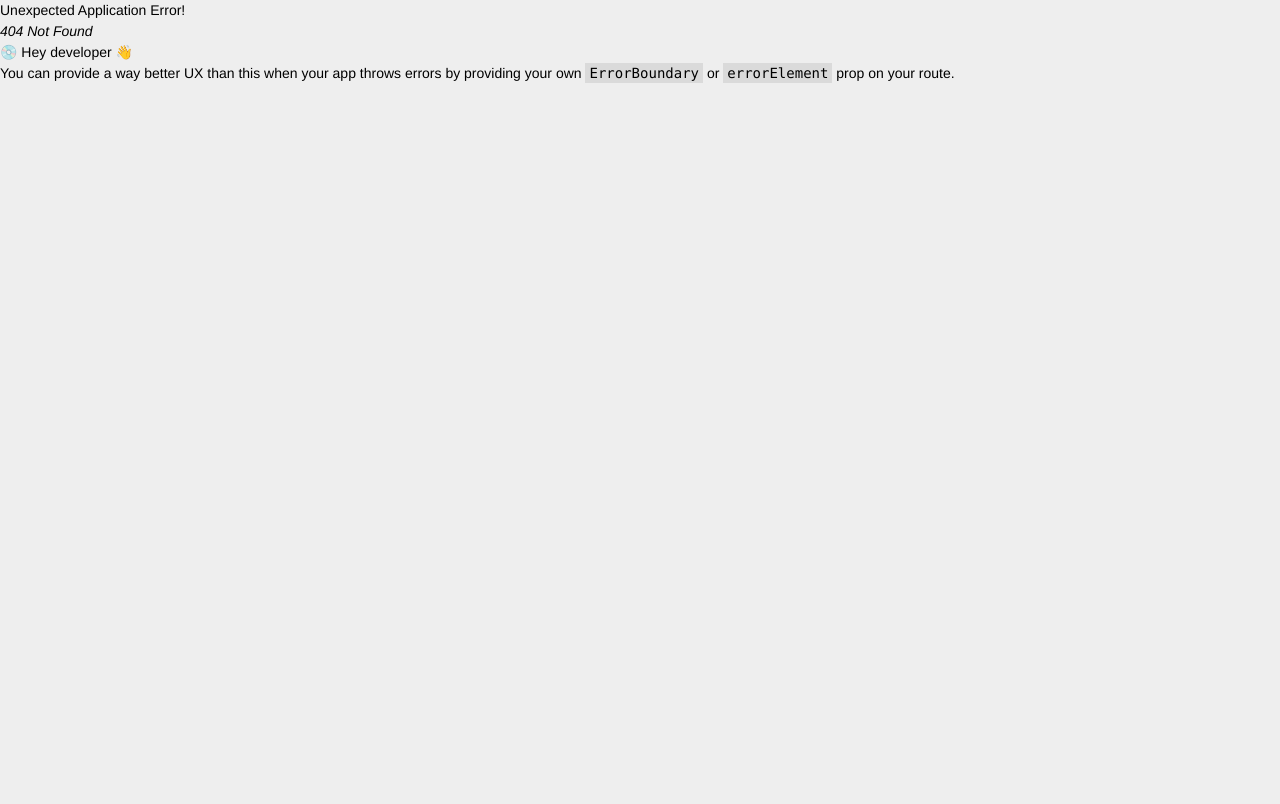
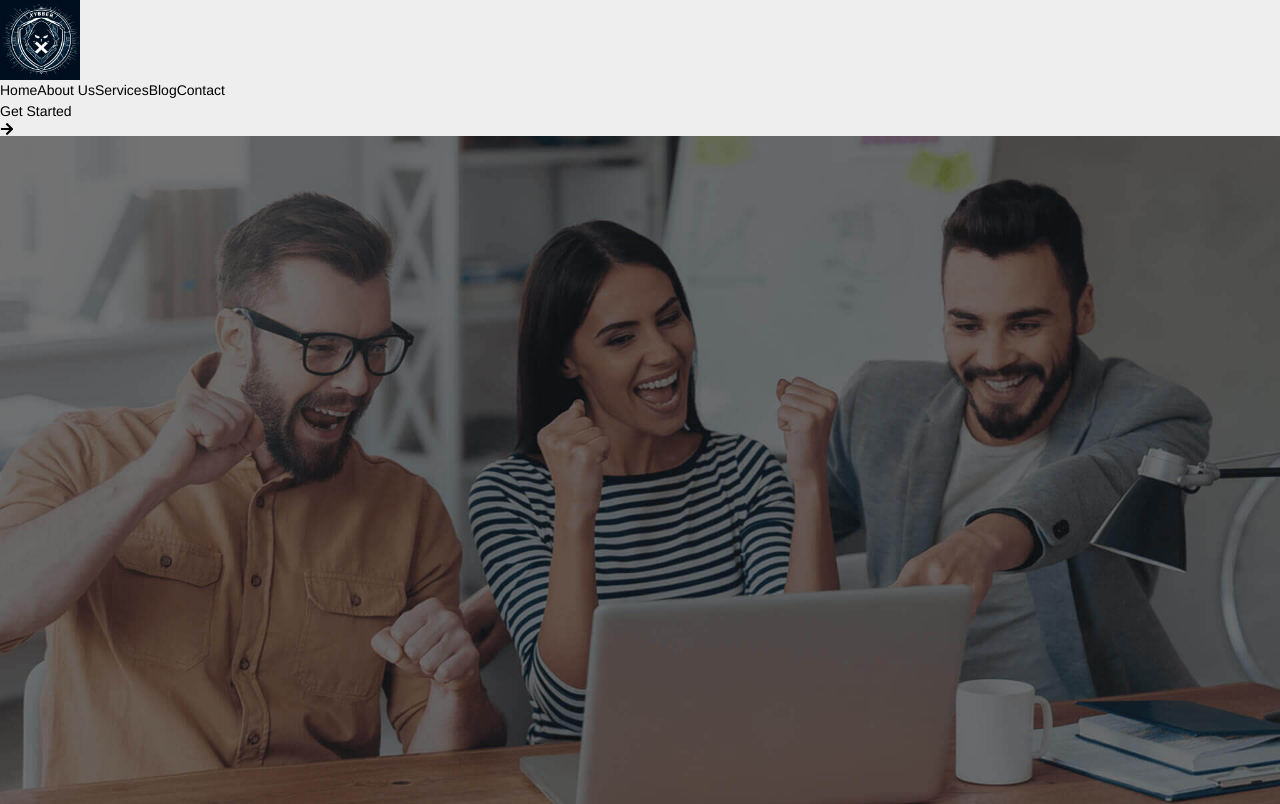
Before and after one commit to jakariamasum/Xyber, a React (Vite) app: page /about in a window 1280 px wide. Before the commit this address had no page. Shown: the top 804 px of the page. Built offline with nearby package versions, Linux system fonts and the light colour scheme.

Commit message:
about page added

```diff
--- /dev/null
+++ b/src/Pages/AboutPage/AboutPage.jsx
@@ -0,0 +1,23 @@
+import Banner from "../../components/Bannar/Banner";
+import banner from '../../assets/banner-2.jpg'
+import About from "../../components/About/About";
+import Counter from "../../components/Counter/Counter";
+import Watch from "../../components/Watch/Watch";
+import Questions from "../../components/Questions/Questions";
+import Blogs from "../../components/Blogs/Blogs";
+const AboutPage = () => {
+    return (
+        <div>
+            <Banner name={'About Us'} first={'Home'} second={'Contact Us'} img={banner}/>
+            <div>
+                <About/>
+                <Counter/>
+                <Watch/>
+                <Questions/>
+                <Blogs/>
+            </div>
+        </div>
+    );
+};
+
+export default AboutPage;
--- a/src/Route/Route.jsx
+++ b/src/Route/Route.jsx
@@ -4,6 +4,7 @@ import {
 import Contact from "../Pages/Contact/Contact";
 import Main from "../LayOut/Main";
 import Home from "../LayOut/Home";
+import AboutPage from "../Pages/AboutPage/AboutPage";
 
   export const router = createBrowserRouter([
     {
@@ -17,6 +18,10 @@ import Home from "../LayOut/Home";
         {
             path:'/contact',
             element: <Contact/>
+        },
+        {
+            path:'/about',
+            element: <AboutPage/>
         }
       ],
     },
```
